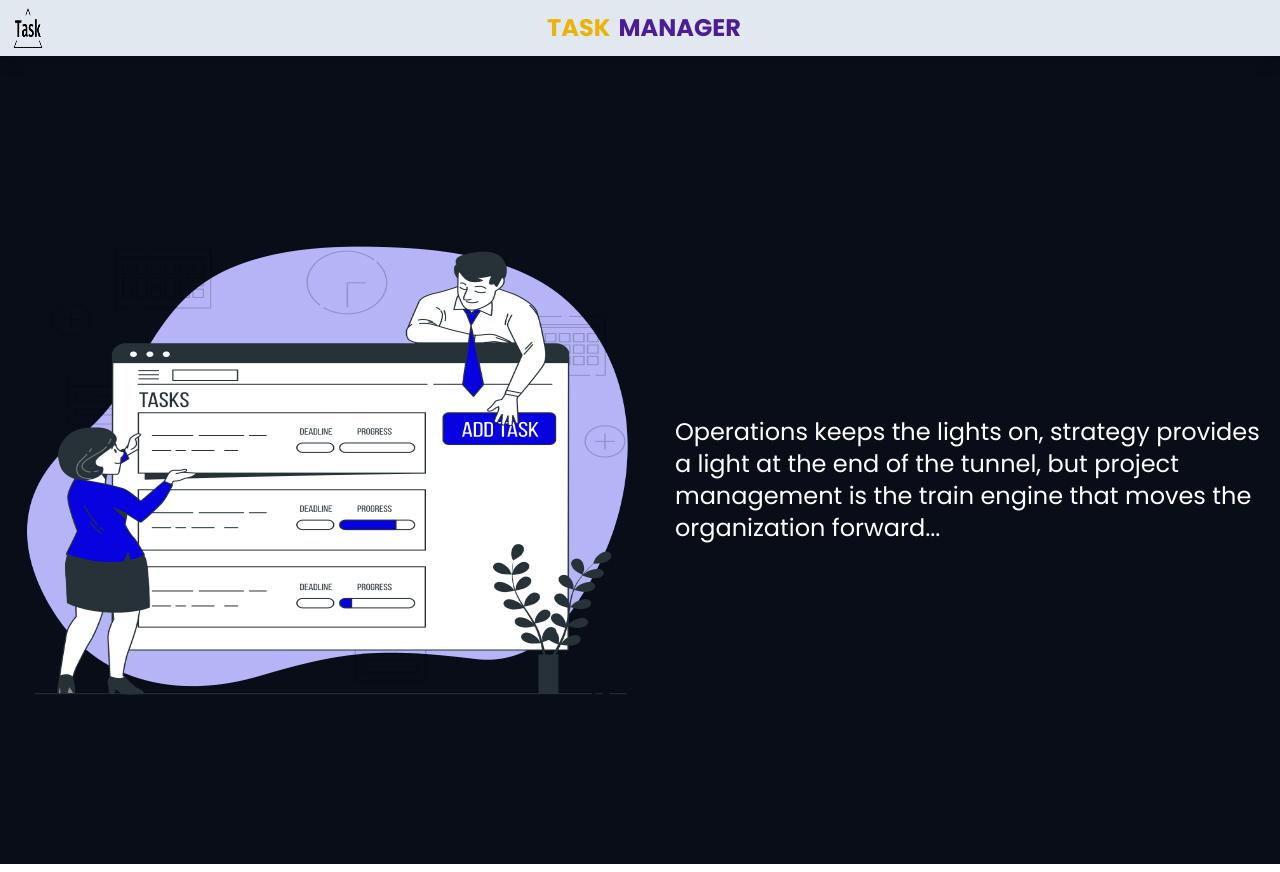
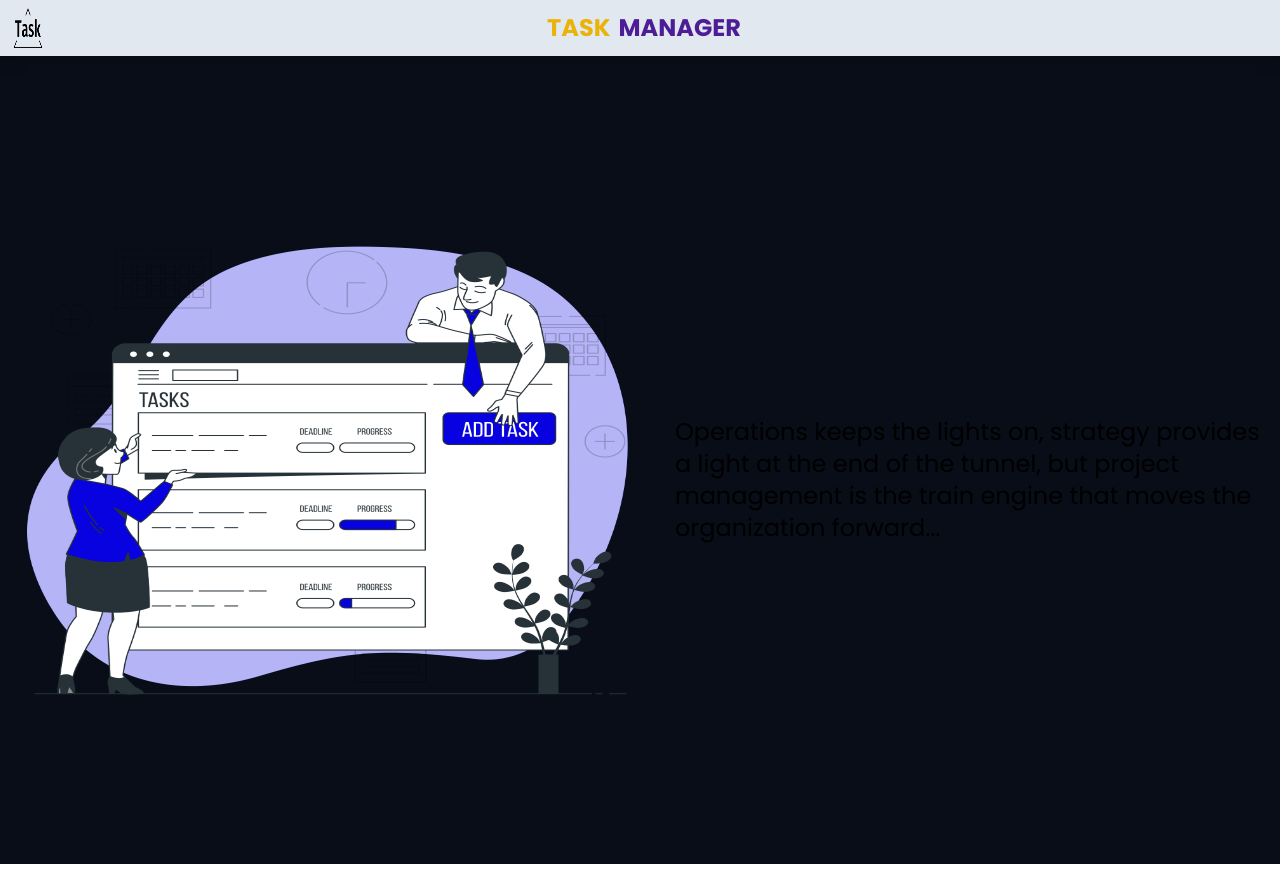
Before and after one commit to harish284/Task-Manager, a React (Vite) app in the folder Client/: page /home in a window 1280 px wide. Built offline with nearby package versions, Linux system fonts and the light colour scheme; some icons are missing.

Commit message:
changes in subbranch

```diff
--- a/Client/src/Components/Home.jsx
+++ b/Client/src/Components/Home.jsx
@@ -1,4 +1,3 @@
-import React from 'react'
 import Navbar from './Navbar'
 import task from '../assets/images/Add tasks-bro.png'
 
@@ -13,7 +12,7 @@ const Home = () => {
             <img src={task} alt="img"  className='w-[2000px] h-[500px]' />
           </div>
           <div>
-            <h1 className='text-2xl font-title text-white mt-8 ml-8'>Operations keeps the lights on, strategy provides a light at the end of the tunnel, but project management is the train engine that moves the organization forward...</h1>
+            <h1 className='text-2xl font-title text-black mt-8 ml-8'>Operations keeps the lights on, strategy provides a light at the end of the tunnel, but project management is the train engine that moves the organization forward...</h1>
           </div>
        </div>
     </div>
```
Also changed, not shown: 2 other files (tests, documents, lock files or other folders).
